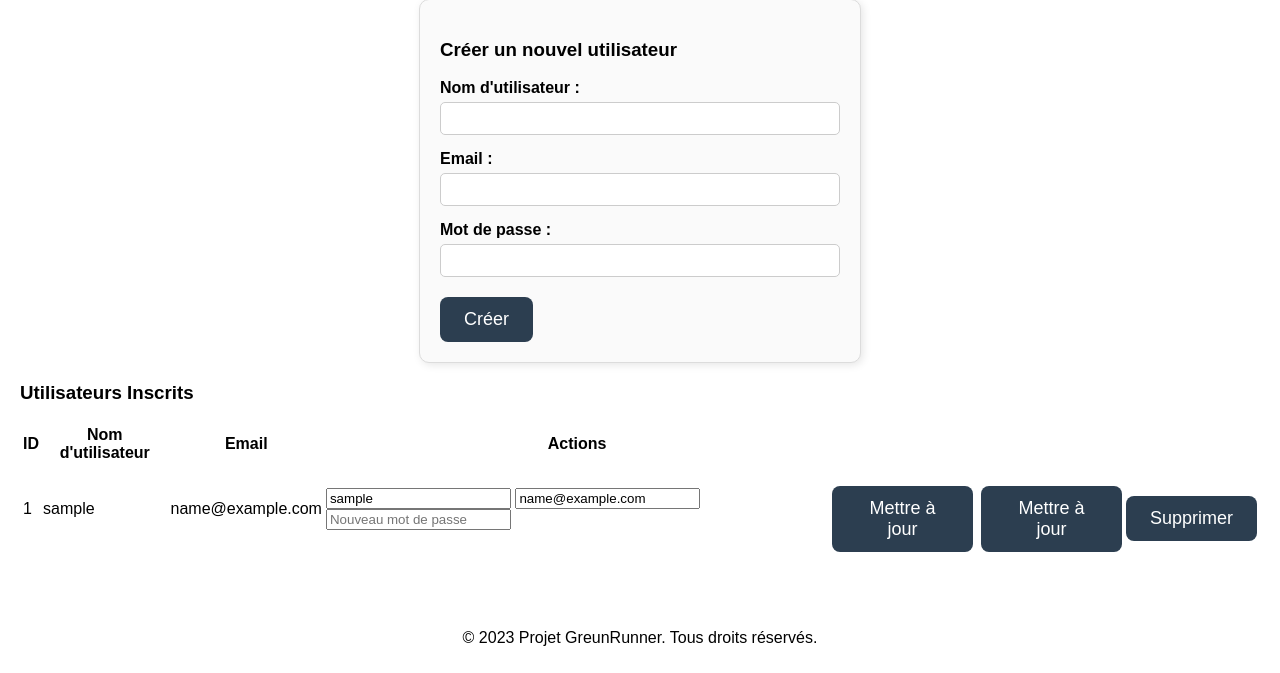
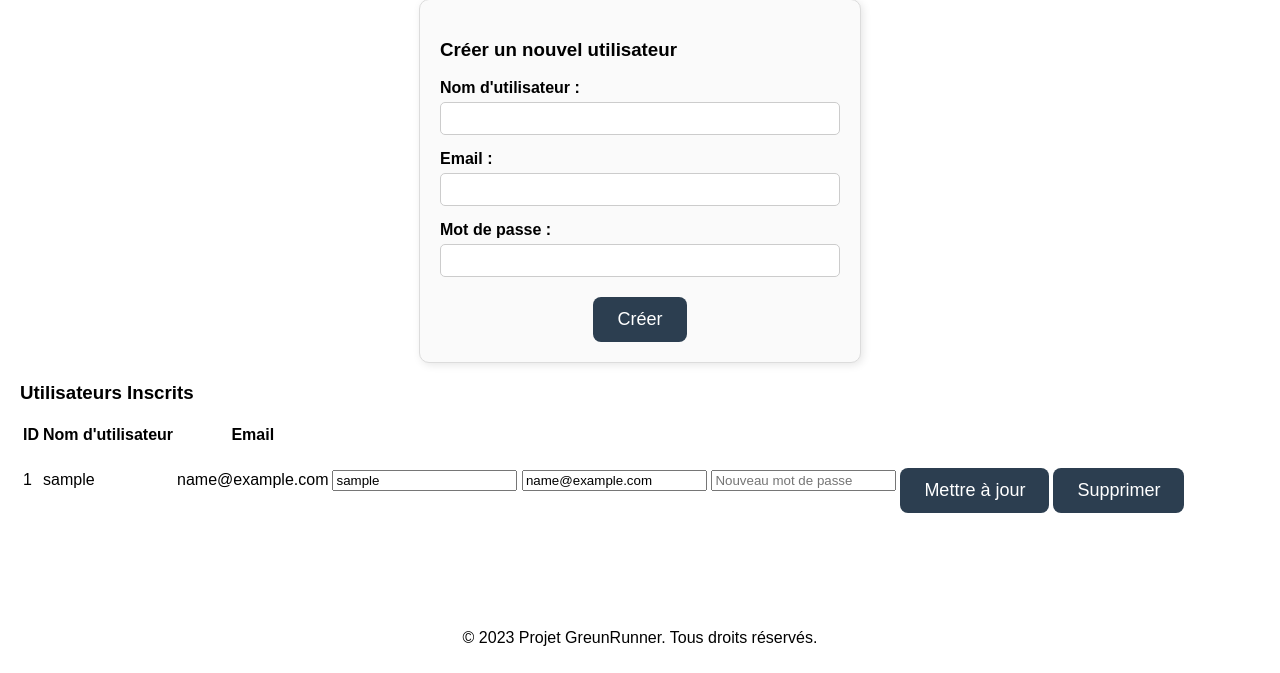
Before and after one commit to leopold-bll/Projet-GreenIT, a Flask app: page /admin-dashboard in a window 1280 px wide. Shown: the part 127-800 px from the top of the page. Run offline with Flask 3, Linux system fonts and the light colour scheme; a user stored in the database is signed in; tables that the repository leaves empty hold one stand-in row (values such as "Sample post"); parts of the project's set-up code (start-up, migrations or seed data) failed here and were passed over.

Commit message:
petites modifs visuelles page admin

```diff
--- a/templates/dashboard-admin.html
+++ b/templates/dashboard-admin.html
@@ -40,7 +40,7 @@
           <label for="new-password">Mot de passe :</label>
           <input type="password" id="new-password" name="password" required>
         </div>
-        <div style="text-align: center; margin-top: 20px;">
+        <div style="text-align: center; margin-top: 20px; justify-self: center;">
           <button type="submit">Créer</button>
         </div>
       </form>
@@ -52,7 +52,6 @@
           <th>ID</th>
           <th>Nom d'utilisateur</th>
           <th>Email</th>
-          <th>Actions</th>
         </tr>
       </thead>
       <tbody class="">
@@ -68,11 +67,6 @@
               <input type="text" name="username" value="{{ user.username }}" required>
               <input type="email" name="email" value="{{ user.email }}" required>
               <input type="password" name="password" placeholder="Nouveau mot de passe">
-          </td>
-          <td>
-            <button type="submit">Mettre à jour</button>
-          </td>
-          <td>
           </td>
           <td>
             <button type="submit">Mettre à jour</button>
```
